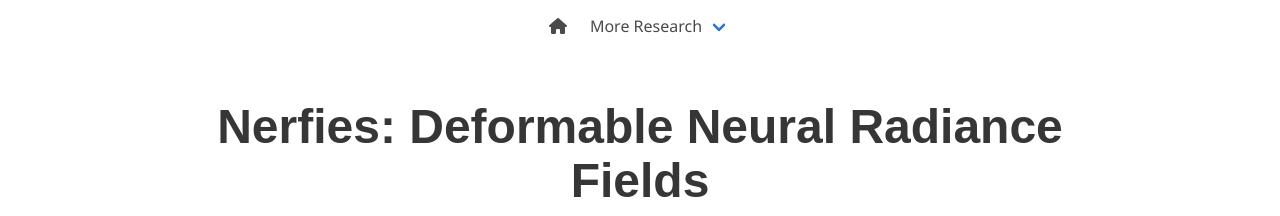
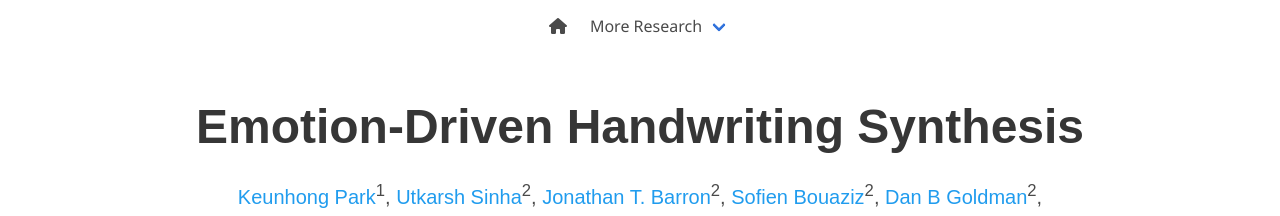
Before and after one commit to lctung/font, a plain HTML site: page index.html in a window 1280 px wide. Shown: the top 216 px of the page. Drawn offline with nearby package versions, Linux system fonts and the light colour scheme; some icons are missing; a web font is replaced by a local one.

Commit message:
style: renew title

```diff
--- a/index.html
+++ b/index.html
@@ -6,7 +6,7 @@
         content="Deformable Neural Radiance Fields creates free-viewpoint portraits (nerfies) from casually captured videos.">
   <meta name="keywords" content="Nerfies, D-NeRF, NeRF">
   <meta name="viewport" content="width=device-width, initial-scale=1">
-  <title>Nerfies: Deformable Neural Radiance Fields</title>
+  <title>Emotion-Driven Handwriting Synthesis</title>
 
   <!-- Global site tag (gtag.js) - Google Analytics -->
   <script async src="https://www.googletagmanager.com/gtag/js?id=G-PYVRSFMDRL"></script>
@@ -88,7 +88,7 @@
     <div class="container is-max-desktop">
       <div class="columns is-centered">
         <div class="column has-text-centered">
-          <h1 class="title is-1 publication-title">Nerfies: Deformable Neural Radiance Fields</h1>
+          <h1 class="title is-1 publication-title">Emotion-Driven Handwriting Synthesis</h1>
           <div class="is-size-5 publication-authors">
             <span class="author-block">
               <a href="https://keunhong.com">Keunhong Park</a><sup>1</sup>,</span>
```
